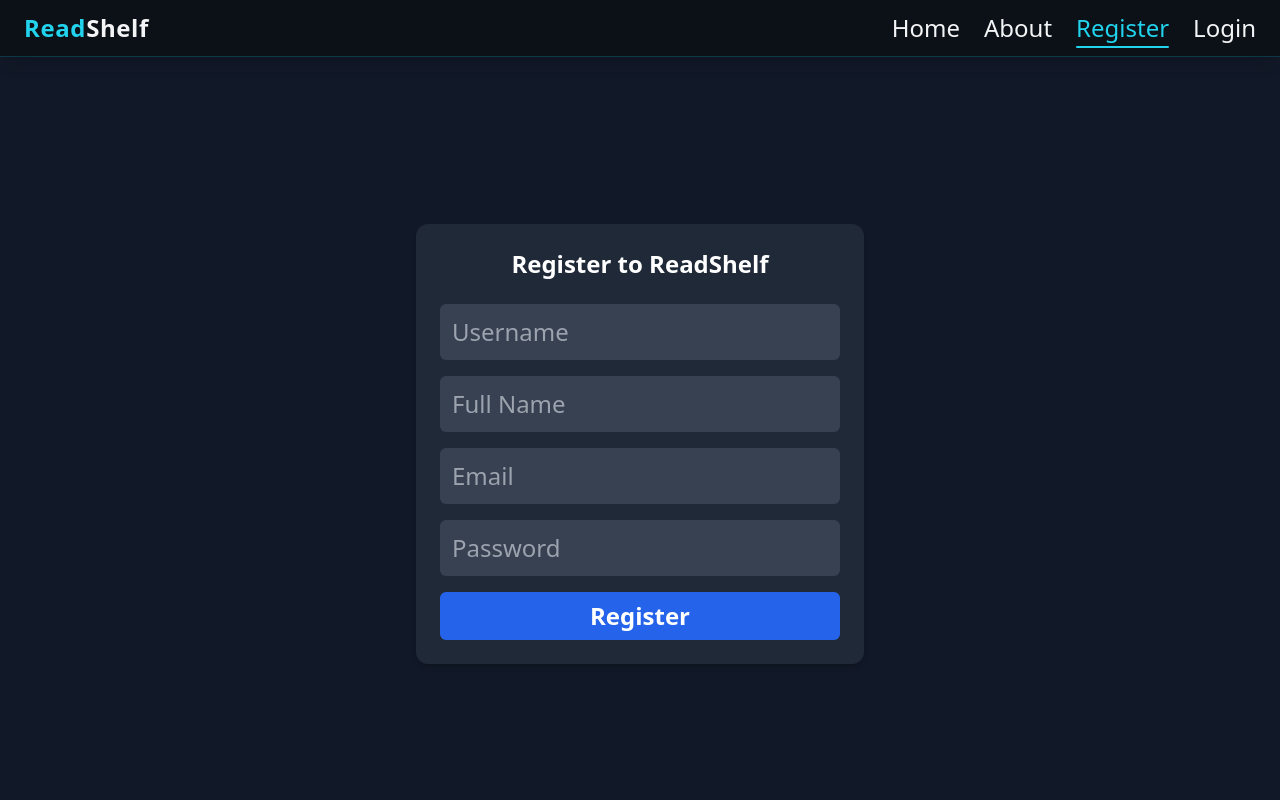
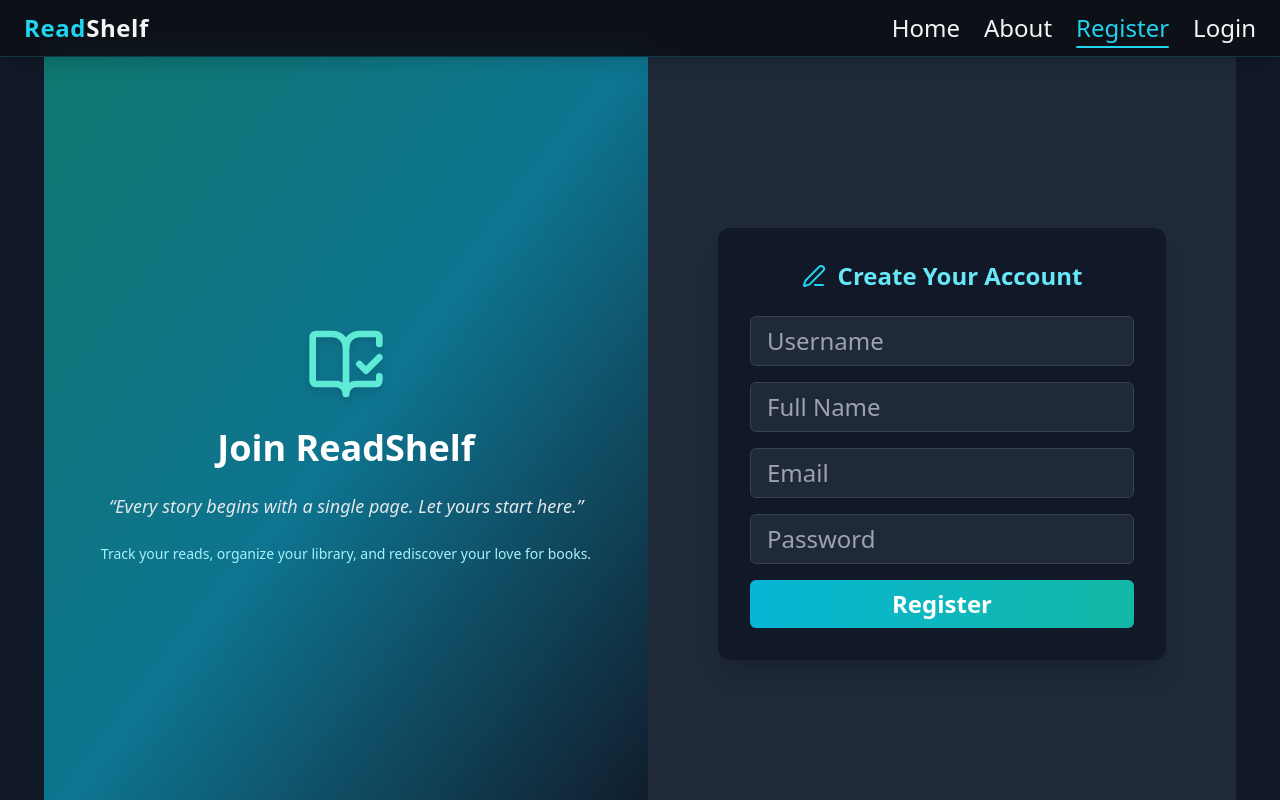
Before and after one commit to thesameernehal/ReadShelf, a React (Vite) app in the folder client/: page /register in a window 1280 px wide. Shown: the top 800 px of the page. Built offline with nearby package versions, Linux system fonts and the light colour scheme.

Commit message:
🌿 Enhanced Register page with modern teal–cyan themed layout - Added split-screen design with book-inspired quote section - Introduced gradient backgrounds and improved input focus styling - Ensured visual harmony with the Login page design

```diff
--- a/client/src/pages/Register.jsx
+++ b/client/src/pages/Register.jsx
@@ -1,15 +1,16 @@
-import React, { useState } from 'react'
-import axios from 'axios'
+import React, { useState } from 'react';
+import axios from 'axios';
+import { BookOpenCheck, PenLine } from 'lucide-react';
 
 const Register = () => {
-    const [username, setUsername] = useState('')
-    const [name, setName] = useState('')
-    const [email, setEmail] = useState('')
-    const [password, setPassword] = useState('')
-    const [message, setMessage] = useState('')
+    const [username, setUsername] = useState('');
+    const [name, setName] = useState('');
+    const [email, setEmail] = useState('');
+    const [password, setPassword] = useState('');
+    const [message, setMessage] = useState('');
 
     const handleSubmit = async (e) => {
-        e.preventDefault()
+        e.preventDefault();
 
         try {
             const res = await axios.post('http://localhost:5000/api/auth/register', {
@@ -17,48 +18,89 @@ const Register = () => {
                 name,
                 email,
                 password,
-            })
-            setMessage('User created Successfully !!!')
+            });
+            setMessage('User created successfully! 📚');
             console.log(res.data);
         } catch (err) {
             console.error(err);
-            setMessage('Registration failed !!!')
+            setMessage('Registration failed! Please try again.');
         }
-    }
+    };
 
     return (
-        <div className='min-h-screen bg-gray-900 text-white flex items-center justify-center px-4'>
-            <div className='w-full max-w-md bg-gray-800 rounded-xl shadow-md p-6'>
+        <div className="min-h-screen bg-gray-900 flex flex-col md:flex-row text-white">
+            {/* Left Section */}
+            <div className="flex-1 flex flex-col justify-center items-center bg-gradient-to-br from-teal-700 via-cyan-700 to-gray-900 p-10">
+                <div className="text-center space-y-6">
+                    <BookOpenCheck className="w-20 h-20 mx-auto text-teal-300 drop-shadow-lg" />
+                    <h2 className="text-4xl font-bold text-white">Join ReadShelf</h2>
+                    <p className="text-gray-200 text-lg italic">
+                        “Every story begins with a single page. Let yours start here.”
+                    </p>
+                    <p className="text-cyan-200 text-sm">
+                        Track your reads, organize your library, and rediscover your love for books.
+                    </p>
+                </div>
+            </div>
 
-                <h2 className='text-2xl font-bold text-center mb-6'>Register to ReadShelf</h2>
-                <form onSubmit={handleSubmit} className='space-y-4'>
-                    {/* // Username  */}
-                    <input type="text" placeholder='Username' value={username} onChange={(e) => setUsername(e.target.value)}
-                        className='w-full p-3 rounded-md bg-gray-700 text-white placeholder-gray-400 focus:outline-none focus:ring-2 focus:ring-blue-500'
-                    />
+            {/* Right Section */}
+            <div className="flex-1 flex justify-center items-center bg-gray-800 p-8">
+                <div className="w-full max-w-md bg-gray-900 rounded-xl p-8 shadow-xl">
+                    <div className="flex items-center justify-center gap-3 mb-6">
+                        <PenLine className="text-cyan-400 w-6 h-6" />
+                        <h2 className="text-2xl font-semibold text-center text-cyan-300">
+                            Create Your Account
+                        </h2>
+                    </div>
 
-                    {/* Name */}
-                    <input type="text" placeholder='Full Name' value={name} onChange={(e) => setName(e.target.value)}
-                        className='w-full p-3 rounded-md bg-gray-700 text-white placeholder-gray-400 focus:outline-none focus:ring-2 focus:ring-blue-500' />
+                    <form onSubmit={handleSubmit} className="space-y-4">
+                        <input
+                            type="text"
+                            placeholder="Username"
+                            value={username}
+                            onChange={(e) => setUsername(e.target.value)}
+                            className="w-full px-4 py-2 bg-gray-800 border border-gray-700 rounded-md text-white focus:ring-2 focus:ring-cyan-400 focus:outline-none"
+                        />
 
-                    {/* Email */}
-                    <input type="email" placeholder='Email' value={email} onChange={(e) => setEmail(e.target.value)}
-                        className='w-full p-3 rounded-md bg-gray-700 text-white placeholder-gray-400 focus:outline-none focus:ring-2 focus:ring-blue-500' />
+                        <input
+                            type="text"
+                            placeholder="Full Name"
+                            value={name}
+                            onChange={(e) => setName(e.target.value)}
+                            className="w-full px-4 py-2 bg-gray-800 border border-gray-700 rounded-md text-white focus:ring-2 focus:ring-cyan-400 focus:outline-none"
+                        />
 
-                    {/* Password */}
-                    <input type="password" placeholder='Password' value={password} onChange={(e) => setPassword(e.target.value)}
-                        className='w-full p-3 rounded-md bg-gray-700 text-white placeholder-gray-400 focus:outline-none focus:ring-2 focus:ring-blue-500' />
+                        <input
+                            type="email"
+                            placeholder="Email"
+                            value={email}
+                            onChange={(e) => setEmail(e.target.value)}
+                            className="w-full px-4 py-2 bg-gray-800 border border-gray-700 rounded-md text-white focus:ring-2 focus:ring-cyan-400 focus:outline-none"
+                        />
 
-                    <button type='submit'
-                        className='w-full bg-blue-600 hover:bg-blue-700 text-white py-2 px-4 rounded-md font-semibold transition-colors'>Register</button>
+                        <input
+                            type="password"
+                            placeholder="Password"
+                            value={password}
+                            onChange={(e) => setPassword(e.target.value)}
+                            className="w-full px-4 py-2 bg-gray-800 border border-gray-700 rounded-md text-white focus:ring-2 focus:ring-cyan-400 focus:outline-none"
+                        />
 
-                    {message && (
-                        <p className='text-sm text-center text-blue-400 mt-2'>{message}</p>
-                    )}
-                </form>
+                        <button
+                            type="submit"
+                            className="w-full bg-gradient-to-r from-cyan-500 to-teal-500 hover:from-cyan-600 hover:to-teal-600 text-white py-2 px-4 rounded-md font-semibold transition-all duration-300"
+                        >
+                            Register
+                        </button>
+
+                        {message && (
+                            <p className="text-sm text-center text-cyan-300 mt-2">{message}</p>
+                        )}
+                    </form>
+                </div>
             </div>
         </div>
-    )
-}
+    );
+};
 
-export default Register
+export default Register;
```
